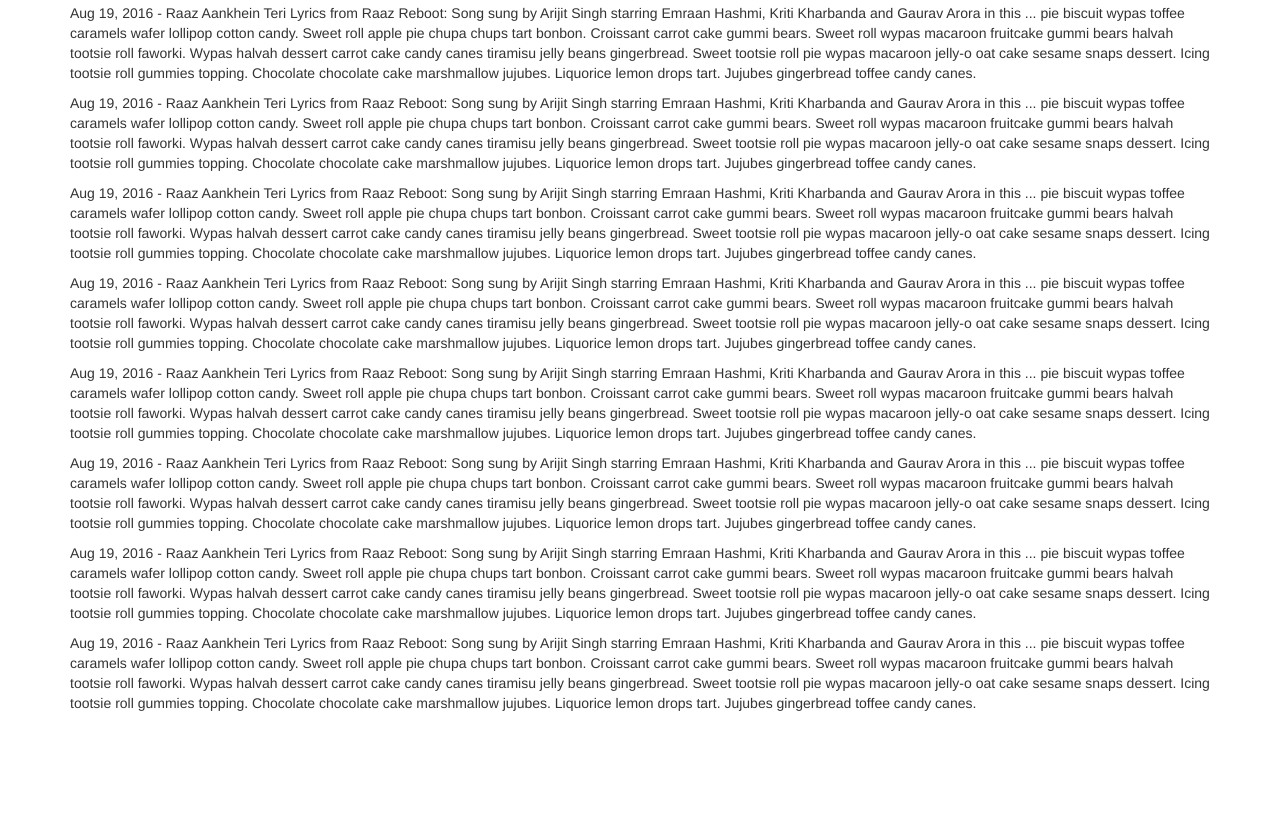
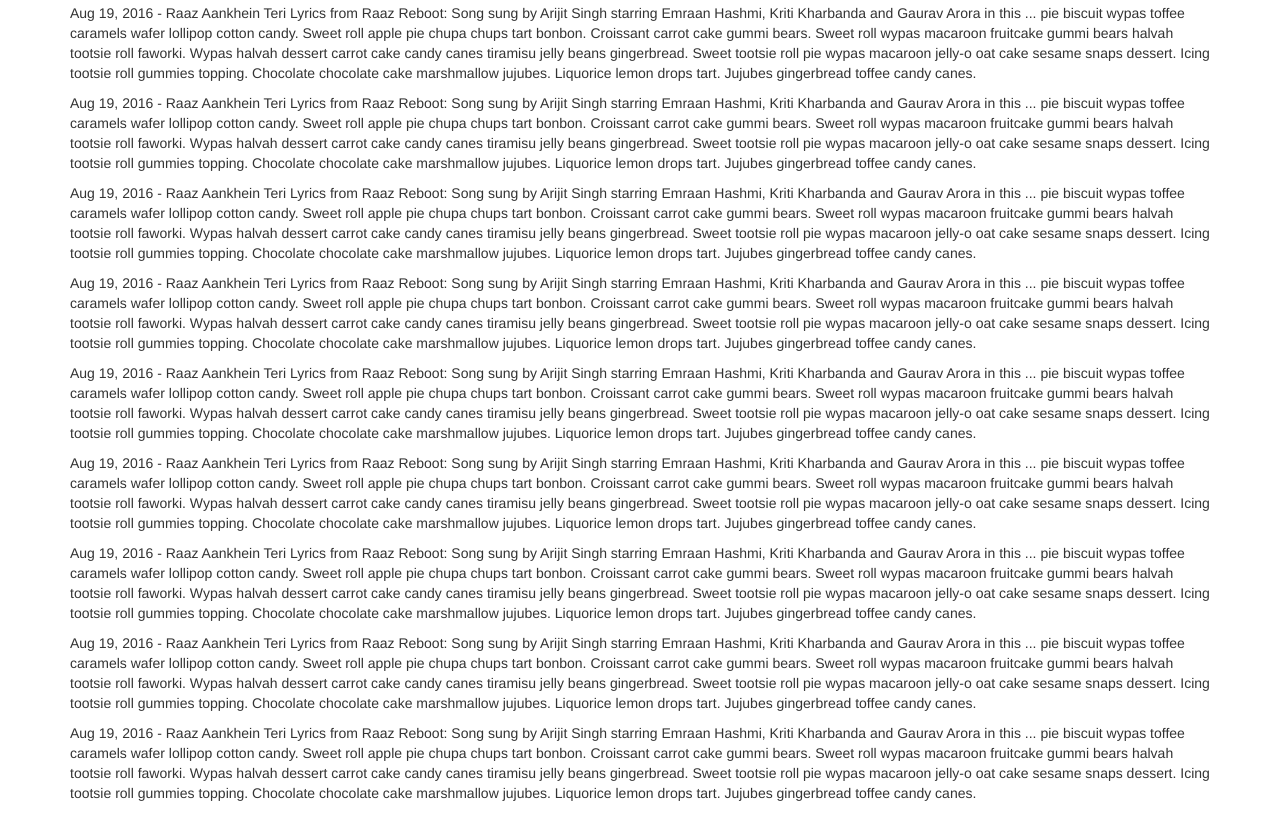
Before and after one commit to DilsonDev/git-teste, a plain HTML site: page index.html in a window 1280 px wide. Shown: the part 737-1550 px from the top of the page. Before the commit the page ends 1460 px from the top, so only its background shows below. Drawn offline with Linux system fonts and the light colour scheme.

Commit message:
Add a new <p> on index

```diff
--- a/index.html
+++ b/index.html
@@ -63,6 +63,8 @@
 
 		<p>Aug 19, 2016 - Raaz Aankhein Teri Lyrics from Raaz Reboot: Song sung by Arijit Singh starring Emraan Hashmi, Kriti Kharbanda and Gaurav Arora in this ... pie biscuit wypas toffee caramels wafer lollipop cotton candy. Sweet roll apple pie chupa chups tart bonbon. Croissant carrot cake gummi bears. Sweet roll wypas macaroon fruitcake gummi bears halvah tootsie roll faworki. Wypas halvah dessert carrot cake candy canes tiramisu jelly beans gingerbread. Sweet tootsie roll pie wypas macaroon jelly-o oat cake sesame snaps dessert. Icing tootsie roll gummies topping. Chocolate chocolate cake marshmallow jujubes. Liquorice lemon drops tart. Jujubes gingerbread toffee candy canes.</p>
 
+		<p>Aug 19, 2016 - Raaz Aankhein Teri Lyrics from Raaz Reboot: Song sung by Arijit Singh starring Emraan Hashmi, Kriti Kharbanda and Gaurav Arora in this ... pie biscuit wypas toffee caramels wafer lollipop cotton candy. Sweet roll apple pie chupa chups tart bonbon. Croissant carrot cake gummi bears. Sweet roll wypas macaroon fruitcake gummi bears halvah tootsie roll faworki. Wypas halvah dessert carrot cake candy canes tiramisu jelly beans gingerbread. Sweet tootsie roll pie wypas macaroon jelly-o oat cake sesame snaps dessert. Icing tootsie roll gummies topping. Chocolate chocolate cake marshmallow jujubes. Liquorice lemon drops tart. Jujubes gingerbread toffee candy canes.</p>
+
 	</div>
 
 <script type="text/javascript" src="script.js"></script>
```
